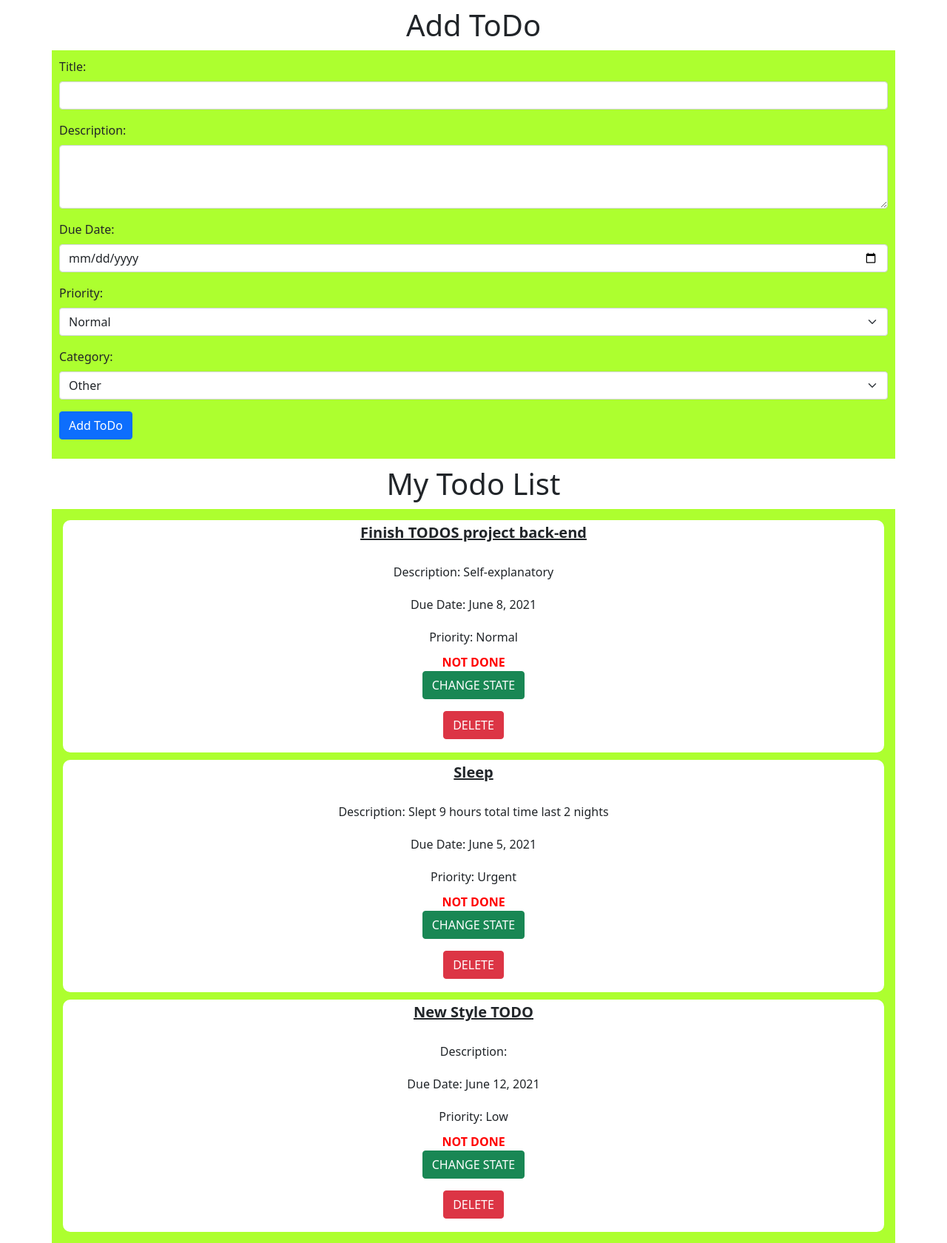
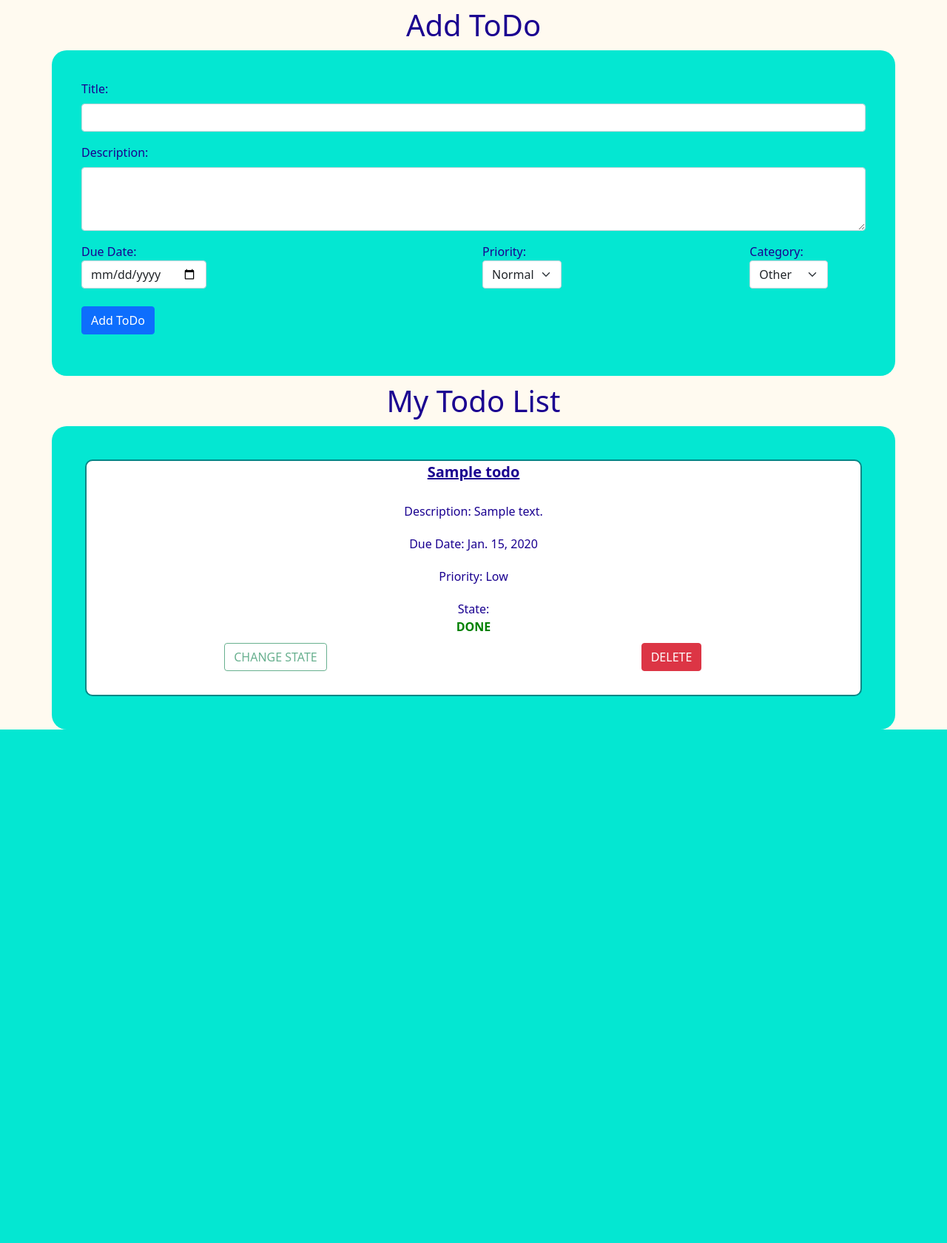
Before and after one commit to ivo-bass/ToDo-App, a Django app: page / in a window 1280 px wide. Shown: the whole page at 74% size. After the commit the page ends 986 px from the top, so only its background shows below. Run offline with Django 3.2, Linux system fonts and the light colour scheme; data comes from the database, SQL or seed files in the repository; tables that the repository leaves empty hold one stand-in row (values such as "Sample post").

Commit message:
changed style to material

```diff
--- a/templates/index.html
+++ b/templates/index.html
@@ -16,11 +16,13 @@
             margin: 5px;
             text-align: center;
             padding: 5px;
+            color: #1a0090
         }
 
         h2 {
             text-align: center;
             text-decoration: underline;
+            color: #B00020;
         }
 
         div.done {
@@ -29,14 +31,14 @@
         }
 
         div.open {
-            color: red;
+            color: #B00020;
             font-weight: bold;
         }
 
         div.todo {
             display: block;
             background: white;
-            border: 2px solid white;
+            border: 2px solid #018786;
             border-radius: 10px;
             margin: 5px;
             text-align: center;
@@ -53,46 +55,21 @@
         }
 
         div.container {
-            background: greenyellow;
+            background: #04e7d2;
+            color: #1a0090;
             display: flex;
             flex-direction: column;
-            margin: 0 auto;
-            padding: 10px;
+            margin: auto;
+            padding: 40px;
+            border-radius: 20px;
         }
     </style>
 </head>
 
-<body>
-
-{#<h1>Add ToDo</h1>#}
-{#<div class="container">#}
-{#    <form class="row mb-5" method="post" action="/add-todo/">#}
-{#        {% csrf_token %}#}
-{#        <div class="description">#}
-{#            <label>Title#}
-{#                <input type="text" class="form-control" name="title" placeholder="What's the Task?">#}
-{#            </label>#}
-{#        </div>#}
-{##}
-{#        <div class="">#}
-{#            <label>Description#}
-{#                <input type="text" class="form-control" name="description" placeholder="Write short description">#}
-{#            </label>#}
-{#        </div>#}
-{##}
-{#        <div>#}
-{#            <label>Owner#}
-{#                <input type="text" class="form-control" name="owner" placeholder="Who's ToDo is that?">#}
-{#            </label>#}
-{#        </div>#}
-{#        <div>#}
-{#            <button type="submit" class="btn btn-primary">Add ToDo</button>#}
-{#        </div>#}
-{#    </form>#}
-{#</div>#}
+<body style="background: floralwhite">
 
 <h1>Add ToDo</h1>
-<div class="container">
+<div class="container container-fluid">
     <form method="post" action="/add-todo/">
         {% csrf_token %}
 
@@ -103,31 +80,46 @@
 
         <div class="mb-3">
             <label class="form-label">Description:</label>
-            <textarea class="form-control" name="description" rows="3"></textarea>
+            <textarea class="form-control" name="description" rows="3"></textarea></label>
         </div>
 
-        <div class="mb-3">
-            <label class="form-label">Due Date:</label>
+        <div class="row form-row mb-3">
+
+            <div class="col col-md-6">
+                <label class="form-label">Due Date:
                     <input type="date" class="form-control" name="due-date" required pattern="\d{4}-\d{2}-\d{2}">
                     <span class="validity"></span>
+                </label>
             </div>
 
-        <div class="mb-3">
-            <label class="form-label">Priority:</label>
+            <div class="col col-md-4">
+                <label class="form-label">Priority:
                     <select class="form-select" name="priority">
-                <option value="Low">Low</option>
-                <option value="Normal" selected>Normal</option>
-                <option value="Urgent">Urgent</option>
+                        {% for priority in priorities %}
+                            {% if priority.name == "Normal" %}
+                                <option value="{{ priority.name }}" selected>{{ priority.name }}</option>
+                            {% else %}
+                                <option value="{{ priority.name }}">{{ priority.name }}</option>
+                            {% endif %}
+                        {% endfor %}
                     </select>
+                </label>
             </div>
 
-        <div class="mb-3">
-            <label class="form-label">Category:</label>
+            <div class="col col-md-2">
+                <label class="form-label">Category:
                     <select class="form-select" name="category">
-                <option value="Other" selected>Other</option>
-                <option value="Home">Home</option>
-                <option value="Work">Work</option>
+                        {% for category in categories %}
+                            {% if category.name == "Other" %}
+                                <option value="{{ category.name }}" selected>{{ category.name }}</option>
+                            {% else %}
+                                <option value="{{ category.name }}">{{ category.name }}</option>
+                            {% endif %}
+                        {% endfor %}
                     </select>
+                </label>
+            </div>
+
         </div>
 
         <button type="submit" class="btn btn-primary">Add ToDo</button>
@@ -138,34 +130,51 @@
 
 <h1>My Todo List</h1>
 {% if todos %}
-    <div class="container">
+    <div class="container container-fluid">
         {% for todo in todos %}
             <div class="todo">
+
                 <p>{{ todo.title }}</p>
+
                 <div class="description">
                     Description: {{ todo.description }}
                 </div>
+
                 <div class="description">
                     Due Date: {{ todo.due_date }}
                 </div>
+
                 <div class="description">
                     Priority: {{ todo.priority }}
                 </div>
+
+                <div class="description">State:
+                    {% if todo.state %}
+                        <div class="done">DONE</div>
+                    {% else %}
+                        <div class="open">NOT DONE</div>
+                    {% endif %}
+                </div>
+
+                <div class="row form-row mb-3">
+                    <div class="col col-xs-1">
                         <form method="post" action="change-state/{{ todo.id }}">
                             {% csrf_token %}
                             {% if todo.state %}
-                        <div class="done">DONE</div>
-                        <button class="btn btn-success" disabled>CHANGE STATE</button>
+                                <button class="btn btn-outline-success" disabled>CHANGE STATE</button>
                             {% else %}
-                        <div class="open">NOT DONE</div>
-                        <button class="btn btn-success">CHANGE STATE</button>
+                                <button class="btn btn-outline-success">CHANGE STATE</button>
                             {% endif %}
                         </form>
+                    </div>
 
+                    <div class="col col-xs-2">
                         <form method="post" action="delete-todo/{{ todo.id }}">
                             {% csrf_token %}
                             <button class="btn btn-danger">DELETE</button>
                         </form>
+                    </div>
+                </div>
             </div>
 
 
--- a/todo_app/todos/models/todo.py
+++ b/todo_app/todos/models/todo.py
@@ -1,6 +1,9 @@
 from django.db import models
 
 from django.utils import timezone
+
+from .category import Category
+from .priority import Priority
 
 
 class Todo(models.Model):
@@ -21,32 +24,11 @@ class Todo(models.Model):
         default=timezone.now,
     )
 
-    PRIORITY_CHOICES = (
-        ('Low', 'Low'),
-        ('Normal', 'Normal'),
-        ('Urgent', 'Urgent'),
-    )
-    priority = models.CharField(
-        max_length=20,
-        default='Normal',
-        choices=PRIORITY_CHOICES,
-    )
+    # PRIORITY_CHOICES = ((obj.name, obj.name) for obj in Priority.objects.all())
+    priority = models.ForeignKey(Priority, on_delete=models.CASCADE, null=True)
 
-    CATEGORY_CHOICES = (
-        ('Home', 'Home'),
-        ('Family', 'Family'),
-        ('Work', 'Work'),
-        ('Study', 'Study'),
-        ('Cars', 'Cars'),
-        ('Friends', 'Friends'),
-        ('Other', 'Other'),
-    )
-    category = models.CharField(
-        max_length=20,
-        choices=CATEGORY_CHOICES,
-        blank=True,
-        null=True,
-    )
+    # CATEGORY_CHOICES = ((obj.name, obj.name) for obj in Category.objects.all())
+    category = models.ForeignKey(Category, on_delete=models.CASCADE, null=True)
 
     def __str__(self):
         return f"{self.title}"
--- a/todo_app/todos/views.py
+++ b/todo_app/todos/views.py
@@ -1,11 +1,13 @@
 from django.shortcuts import render, redirect
 
-from todo_app.todos.models import Todo
+from todo_app.todos.models import Todo, Priority, Category
 
 
 def index(request):
     context = {
         'todos': Todo.objects.all(),
+        'priorities': Priority.objects.all(),
+        'categories': Category.objects.all(),
     }
     return render(request, 'index.html', context)
 
@@ -14,8 +16,11 @@ def create_todo(request):
     title = request.POST['title']
     description = request.POST['description']
     due_date = request.POST['due-date']
-    priority = request.POST['priority']
-    category = request.POST['category']
+    priority_name = request.POST['priority']
+    category_name = request.POST['category']
+
+    priority = Priority.objects.filter(name=priority_name).first()
+    category = Category.objects.filter(name=category_name).first()
 
     todo = Todo(
         title=title,
```
Also changed, not shown: todo_app/todos/admin.py (+4 -3 lines), db.sqlite3, todo_app/todos/migrations/0004_auto_20210605_1939.py (added), todo_app/todos/migrations/0005_auto_20210605_1947.py (added). Lines whose indentation alone changed are shown as unchanged.
